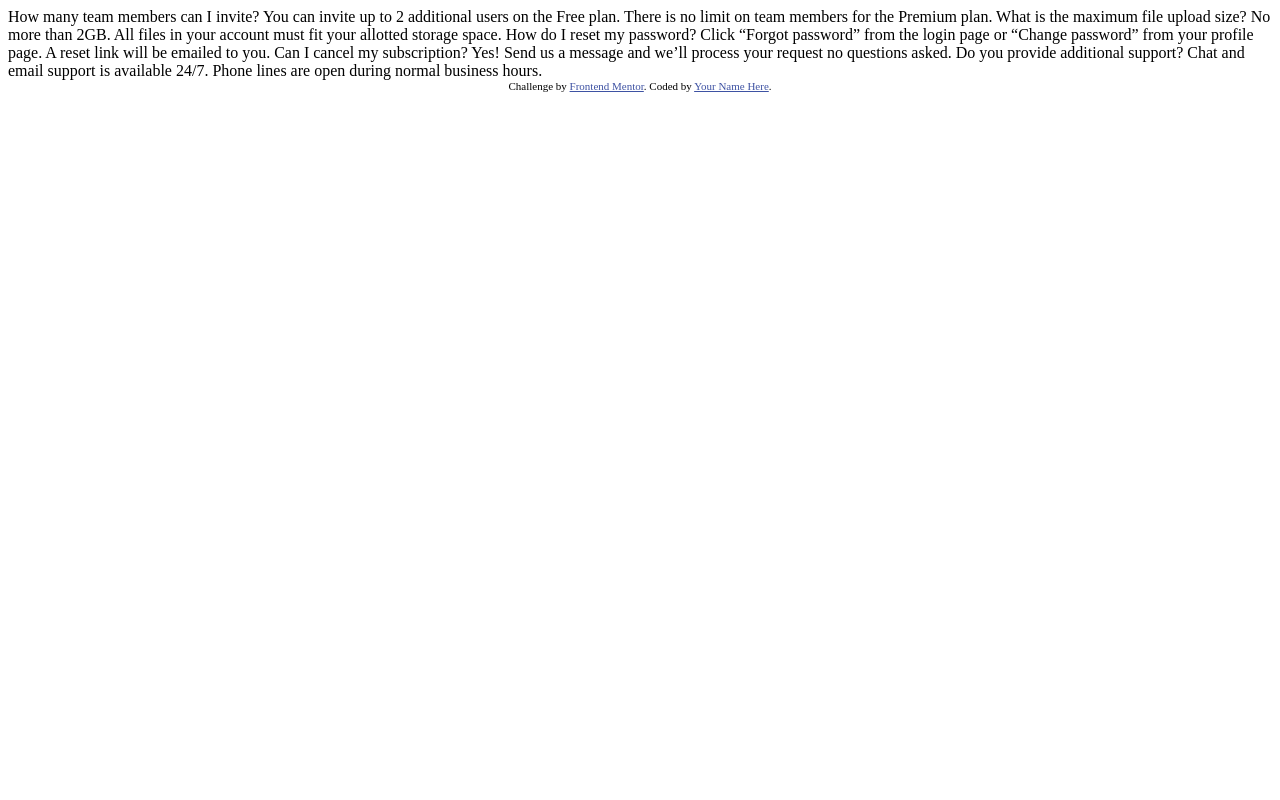
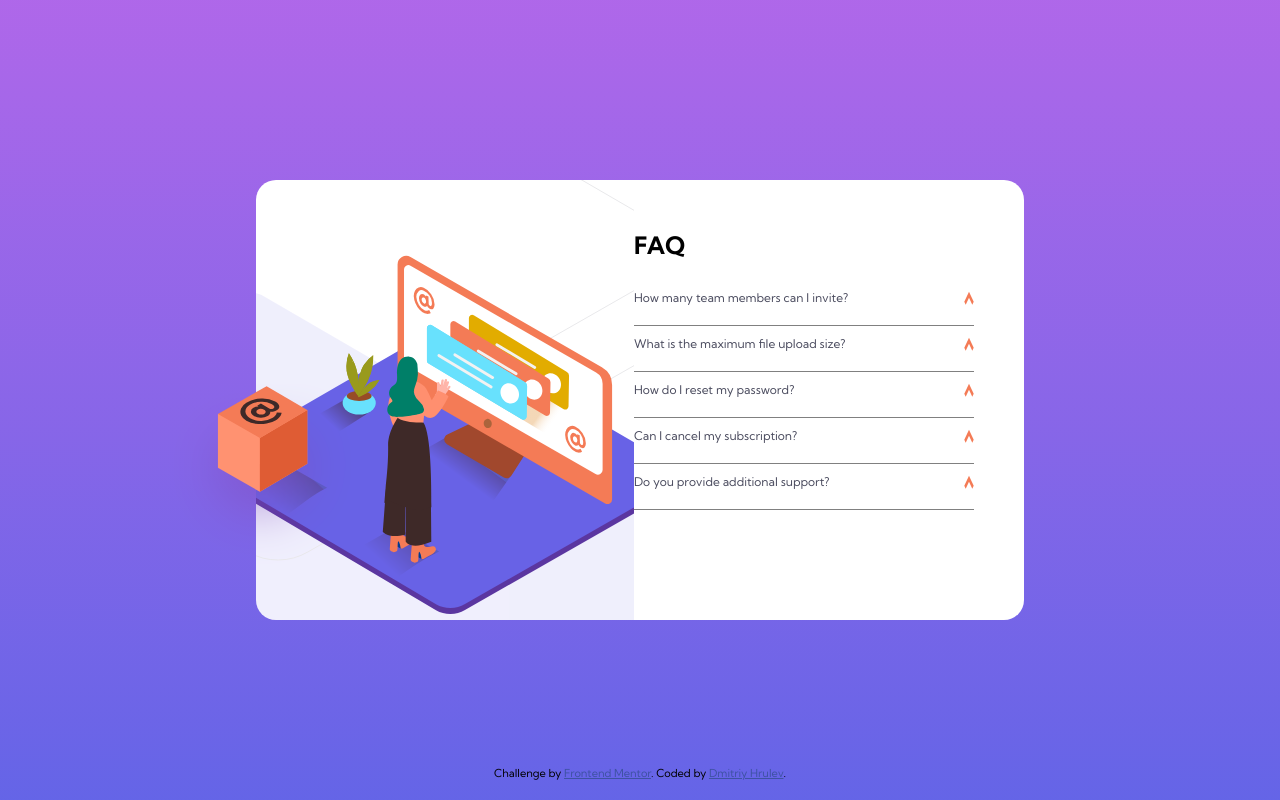
Before and after one commit to Dmitrii2111/faq-accordion-card-main, a plain HTML site: page index.html in a window 1280 px wide. Drawn offline with Linux system fonts and the light colour scheme.

Commit message:
Desktop version

```diff
--- a/index.html
+++ b/index.html
@@ -3,38 +3,60 @@
 <head>
   <meta charset="UTF-8">
   <meta name="viewport" content="width=device-width, initial-scale=1.0"> <!-- displays site properly based on user's device -->
-
+  <link rel="preconnect" href="https://fonts.gstatic.com">
+  <link href="https://fonts.googleapis.com/css2?family=Kumbh+Sans:wght@400;700&display=swap" rel="stylesheet">
   <link rel="icon" type="image/png" sizes="32x32" href="./images/favicon-32x32.png">
-
+  <link rel="stylesheet" href="style.css">
   <title>Frontend Mentor | FAQ Accordion Card</title>
 
   <!-- Feel free to remove these styles or customise in your own stylesheet 👍 -->
   <style>
-    .attribution { font-size: 11px; text-align: center; }
+    .attribution { font-size: 11px; text-align: center; position: absolute; display: block;
+    bottom: 0; padding-bottom: 20px; }
     .attribution a { color: hsl(228, 45%, 44%); }
   </style>
 </head>
 <body>
-  How many team members can I invite?
-  You can invite up to 2 additional users on the Free plan. There is no limit on
-  team members for the Premium plan.
+  <div class="container">
+    <img class="illustration-box-desktop" src="./images/illustration-box-desktop.svg" alt="">
+    <main>
+      <section class="image_container">
+        <img class="bg-pattern-desktop"  src="./images/bg-pattern-desktop.svg" alt="">
+        <img class="illustration-woman-online-desktop" src="./images/illustration-woman-online-desktop.svg" alt="">
+      </section>
+      <section class="text_container"><h1>FAQ</h1>
+        <ul id="list">
+          <li>
+            <h2><span>How many team members can I invite?</span> <img src="./images/icon-arrow-down.svg" alt="arrow"></h2>
+            <p hidden>You can invite up to 2 additional users on the Free plan. There is no limit on
+              team members for the Premium plan.</p>
+          </li>
+          <li>
+            <h2><span>What is the maximum file upload size?</span> <img src="./images/icon-arrow-down.svg" alt="arrow"></h2>
+            <p hidden>No more than 2GB. All files in your account must fit your allotted storage space.</p>
+          </li>
+          <li>
+            <h2><span>How do I reset my password?</span><img src="./images/icon-arrow-down.svg" alt="arrow"></h2>
+            <p hidden>Click “Forgot password” from the login page or “Change password” from your profile page.
+              A reset link will be emailed to you.</p>
+          </li>
+          <li>
+            <h2><span>Can I cancel my subscription?</span><img src="./images/icon-arrow-down.svg" alt="arrow"></h2>
+            <p hidden>Yes! Send us a message and we’ll process your request no questions asked.</p>
+          </li>
+          <li>
+            <h2><span>Do you provide additional support?</span><img src="./images/icon-arrow-down.svg" alt="arrow"></h2>
+            <p hidden>Chat and email support is available 24/7. Phone lines are open during normal business hours.</p>
+          </li>
+        </ul></section>
+    </main>
+    <div class="attribution">
+      Challenge by <a href="https://www.frontendmentor.io?ref=challenge" target="_blank">Frontend Mentor</a>.
+      Coded by <a href="https://github.com/Dmitrii2111">Dmitriy Hrulev</a>.
+    </div>
+  </div>
 
-  What is the maximum file upload size?
-  No more than 2GB. All files in your account must fit your allotted storage space.
 
-  How do I reset my password?
-  Click “Forgot password” from the login page or “Change password” from your profile page.
-  A reset link will be emailed to you.
-
-  Can I cancel my subscription?
-  Yes! Send us a message and we’ll process your request no questions asked.
-
-  Do you provide additional support?
-  Chat and email support is available 24/7. Phone lines are open during normal business hours.
-
-  <div class="attribution">
-    Challenge by <a href="https://www.frontendmentor.io?ref=challenge" target="_blank">Frontend Mentor</a>.
-    Coded by <a href="#">Your Name Here</a>.
-  </div>
+  <script src="script.js"></script>
 </body>
 </html>
--- /dev/null
+++ b/script.js
@@ -0,0 +1,16 @@
+list.onclick = function(event){
+   if (event.target.tagName != 'H2') {
+     return
+   }
+   let hidenElement = event.target.nextElementSibling;
+   let arrow = event.target.lastChild
+   hidenElement.hidden = !hidenElement.hidden
+   arrow.style.transform=''
+   if(hidenElement.hidden == true) {
+      event.target.style="font-weight: 400"
+      arrow.style.transform='rotate(180)'
+   } else {
+      event.target.style="font-weight: 700"
+      arrow.style.transform='rotate(0)'
+   }
+ }
--- /dev/null
+++ b/style.css
@@ -0,0 +1,85 @@
+* {
+   margin: 0;
+   padding: 0;
+   font-family: 'Kumbh Sans', sans-serif;
+}
+h1 {
+   margin-bottom: 30px;
+}
+h2, p {
+   font-weight: 400;
+   font-size: 12px;
+   color: hsl(240, 6%, 50%);
+}
+h2 {
+   width: 100%;
+   margin-top: 10px;
+   margin-bottom: 10px;
+   color: hsl(237, 12%, 33%);
+   display: flex;
+   justify-content: space-between;
+   flex-direction: row;
+}
+
+h2 img{
+   transform: rotate(180deg);
+}
+
+.container {
+   height: 100vh;
+   background: linear-gradient(hsl(273, 75%, 66%), hsl(240, 73%, 65%));
+   display: flex;
+   justify-content: center;
+   flex-direction: column;
+   align-items: center;
+   position: relative;
+}
+
+.illustration-box-desktop{
+   position: absolute;
+   right: 72%;
+   top: 48%;
+   z-index: 999;
+}
+
+main {
+   width: 60%;
+   height: 55%;
+   background: white;
+   border-radius: 20px;
+   display: flex;
+   flex-direction: row;
+   justify-content: space-between;
+   /* align-items: center; */
+   overflow: hidden;
+}
+.image_container{
+   width: 50%;
+   overflow: hidden;
+   position: relative;
+   height: 100%;
+}
+.text_container{
+   width: 45%;
+   padding-top: 50px;
+   padding-right: 50px;
+}
+.bg-pattern-desktop{
+  position: absolute;
+  left: -126%;
+  top: -60%;
+}
+.illustration-woman-online-desktop {
+   position: absolute;
+   left: -13%;
+   top: 17%;
+}
+ul {
+   padding-right: 30px;
+   display: unset;
+}
+li {
+  list-style: none;
+  padding-bottom: 10px;
+  border-bottom: solid 1px grey;
+}
```
